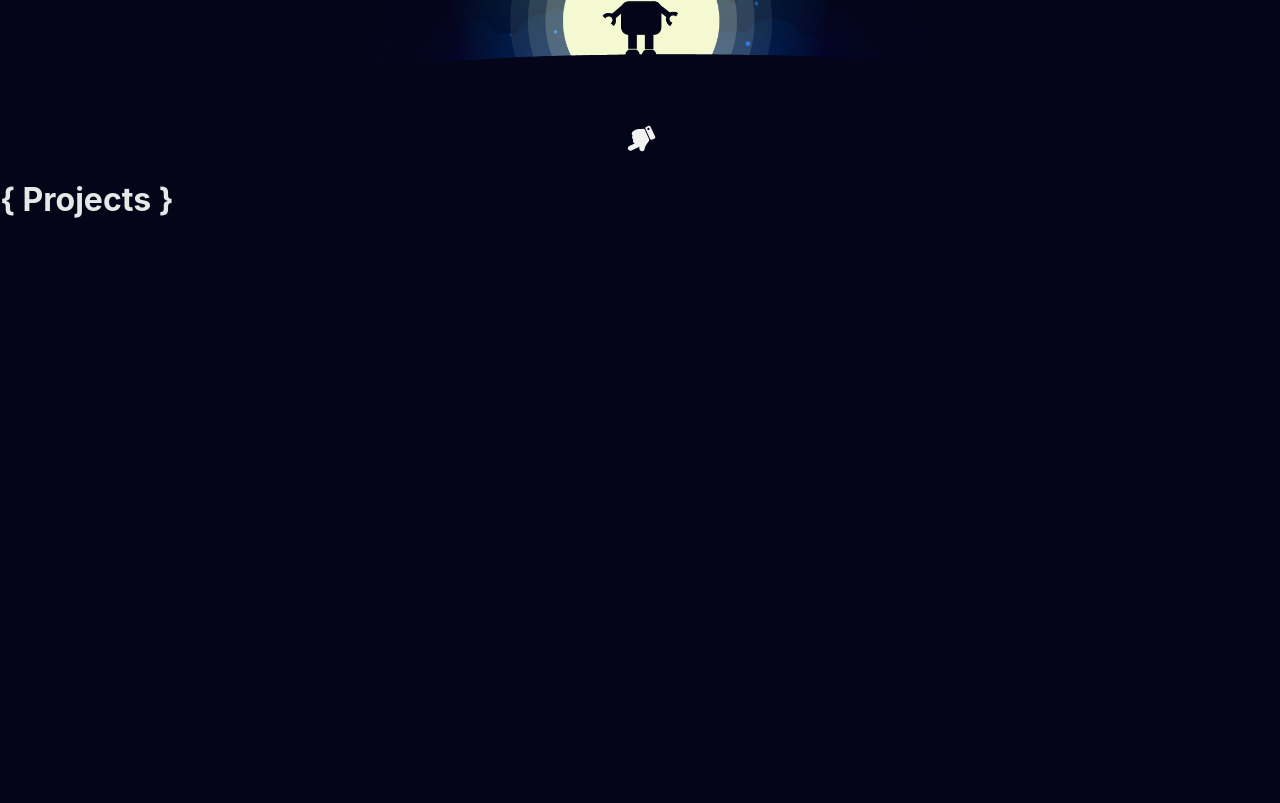
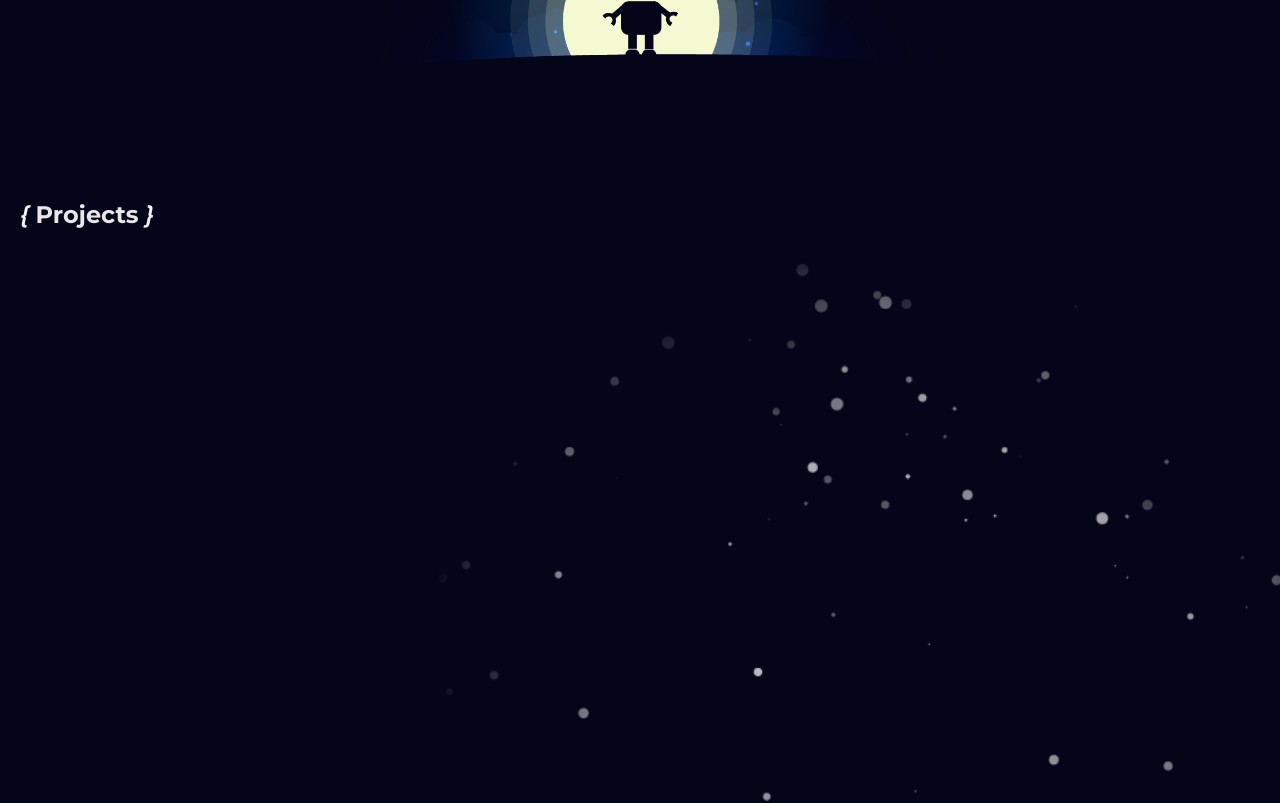
Before and after one commit to mikulskee/codeverse, a React (Create React App) app: page / in a window 1280 px wide. Shown: the part 620-1423 px from the top of the page. Built offline with nearby package versions, Linux system fonts and the light colour scheme.

Commit message:
added Slide Icon and basic view of Main

```diff
--- a/package.json
+++ b/package.json
@@ -8,6 +8,7 @@
     "@fortawesome/free-solid-svg-icons": "^5.12.0",
     "@fortawesome/react-fontawesome": "^0.1.8",
     "gh-pages": "^2.1.1",
+    "gsap": "^3.0.2",
     "lodash.debounce": "^4.0.8",
     "react": "^16.10.2",
     "react-dom": "^16.10.2",
--- a/src/components/Header.js
+++ b/src/components/Header.js
@@ -3,17 +3,16 @@ import styled from "styled-components";
 import bgBack from "../img/bg_back.png";
 import bgFront from "../img/bg_front.png";
 import logo from "../img/logo.png";
-import { FontAwesomeIcon } from "@fortawesome/react-fontawesome";
-import { faHandPointUp } from "@fortawesome/free-solid-svg-icons";
+import IconScrollSlide from "./IconScrollSlide";
 
 const Wrapper = styled.header`
-  position: absolute;
+  /* position: absolute; */
   display: flex;
   align-items: center;
   justify-content: center;
   padding: 20px;
-  top: 0;
-  left: 0;
+  /* top: 0;
+  left: 0; */
   transform: translateY(0);
   height: 100vh;
   height: calc(var(--vh, 1vh) * 100);
@@ -88,24 +87,6 @@ const MainDescription = styled.p`
   }
 `;
 
-const Icon = styled.div`
-  position: absolute;
-  bottom: 20px;
-  left: 50%;
-  transform: translateX(-50%);
-  color: #f2f2f2;
-  font-size: 30px;
-  width: 40px;
-  height: 40px;
-  display: flex;
-  align-items: center;
-  justify-content: center;
-
-  svg {
-    transform: rotate(-115deg);
-  }
-`;
-
 const Header = () => {
   return (
     <Wrapper className={"header"}>
@@ -117,9 +98,7 @@ const Header = () => {
         i <span className={"design"}>design</span> and{" "}
         <span className={"develop"}>develop</span> websites
       </MainDescription>
-      <Icon>
-        <FontAwesomeIcon icon={faHandPointUp} />
-      </Icon>
+      <IconScrollSlide />
     </Wrapper>
   );
 };
--- /dev/null
+++ b/src/components/IconScrollSlide.js
@@ -0,0 +1,68 @@
+import React, { useEffect } from "react";
+import styled from "styled-components";
+import { FontAwesomeIcon } from "@fortawesome/react-fontawesome";
+import { faHandPointUp } from "@fortawesome/free-solid-svg-icons";
+import { gsap, Power1 } from "gsap/all";
+
+const Icon = styled.div`
+  position: absolute;
+  bottom: 20px;
+  left: 50%;
+  transform: translateX(calc(-50% + 20px));
+  color: #f2f2f2;
+  font-size: 30px;
+  width: 40px;
+  height: 40px;
+  display: flex;
+  align-items: flex-end;
+  justify-content: flex-start;
+
+  svg {
+    transform: translateY(0) rotate(-115deg);
+  }
+
+  div.line-icon {
+    position: absolute;
+    bottom: 0;
+    left: 0;
+    content: "";
+    display: block;
+    width: 2px;
+    height: 0%;
+    background-color: #fff;
+    background: linear-gradient(-45deg, #fff, rgba(0, 0, 255, 0));
+    filter: drop-shadow(0 0 6px #699bff);
+  }
+`;
+
+const Animation = () => {
+  const hand = document.querySelector(".hand-icon");
+  const line = document.querySelector(".line-icon");
+  const container = document.querySelector(".icon-container");
+
+  const tl = gsap.timeline({ repeat: -1 });
+
+  tl.from(container, { duration: 0.4, opacity: 0, delay: 1.5 })
+    .to(hand, {
+      duration: 1.5,
+      y: -30,
+      ease: Power1.easeOut
+    })
+    .to(line, { duration: 1.5, height: "74%" }, "-=1.5")
+    .to(container, { duration: 0.25, opacity: 0 });
+};
+
+const IconScrollSlide = () => {
+  useEffect(() => {
+    Animation();
+  }, []);
+
+  return (
+    <Icon className={"icon-container"}>
+      <FontAwesomeIcon className={"hand-icon"} icon={faHandPointUp} />
+      <div className="line-icon" />
+    </Icon>
+  );
+};
+
+export default IconScrollSlide;
--- a/src/components/Main.js
+++ b/src/components/Main.js
@@ -1,16 +1,24 @@
 import React from "react";
 import styled from "styled-components";
+import { SectionTitle } from "./SectionTitle";
+import starsPattern from "../img/stars-pattern.png";
 
 const Wrapper = styled.main`
   position: absolute;
   top: 0;
   left: 0;
+  padding: 20px;
   transform: translateY(100%);
   height: 100vh;
   height: calc(var(--vh, 1vh) * 100);
   width: 100vw;
   background-color: #040519;
   transition: transform 0.6s ease-out;
+  background-image: url(${starsPattern});
+  background-repeat: no-repeat;
+  background-size: 90%;
+  background-position: 300% 80%;
+
   h1 {
     color: #e7e7e7;
   }
@@ -21,7 +29,9 @@ const Wrapper = styled.main`
 const Main = () => {
   return (
     <Wrapper className={"main"}>
-      <h1>{"{ Projects }"}</h1>
+      <SectionTitle className={"section-title"}>
+        <span>{"{  "}</span>Projects<span>{"  }"}</span>
+      </SectionTitle>
     </Wrapper>
   );
 };
--- /dev/null
+++ b/src/components/SectionTitle.js
@@ -0,0 +1,16 @@
+import styled from "styled-components";
+
+export const SectionTitle = styled.h1`
+  color: #f2f2f2;
+  font-family: "Montserrat", sans-serif;
+  font-weight: bold;
+  font-size: 24px;
+
+  span {
+    color: #f2f2f2;
+    font-family: "Montserrat", sans-serif;
+    font-weight: 600;
+    font-size: 24px;
+    font-style: italic;
+  }
+`;
```
Also changed, not shown: src/img/stars-pattern.png (added), 1 other file (tests, documents, lock files or other folders).
